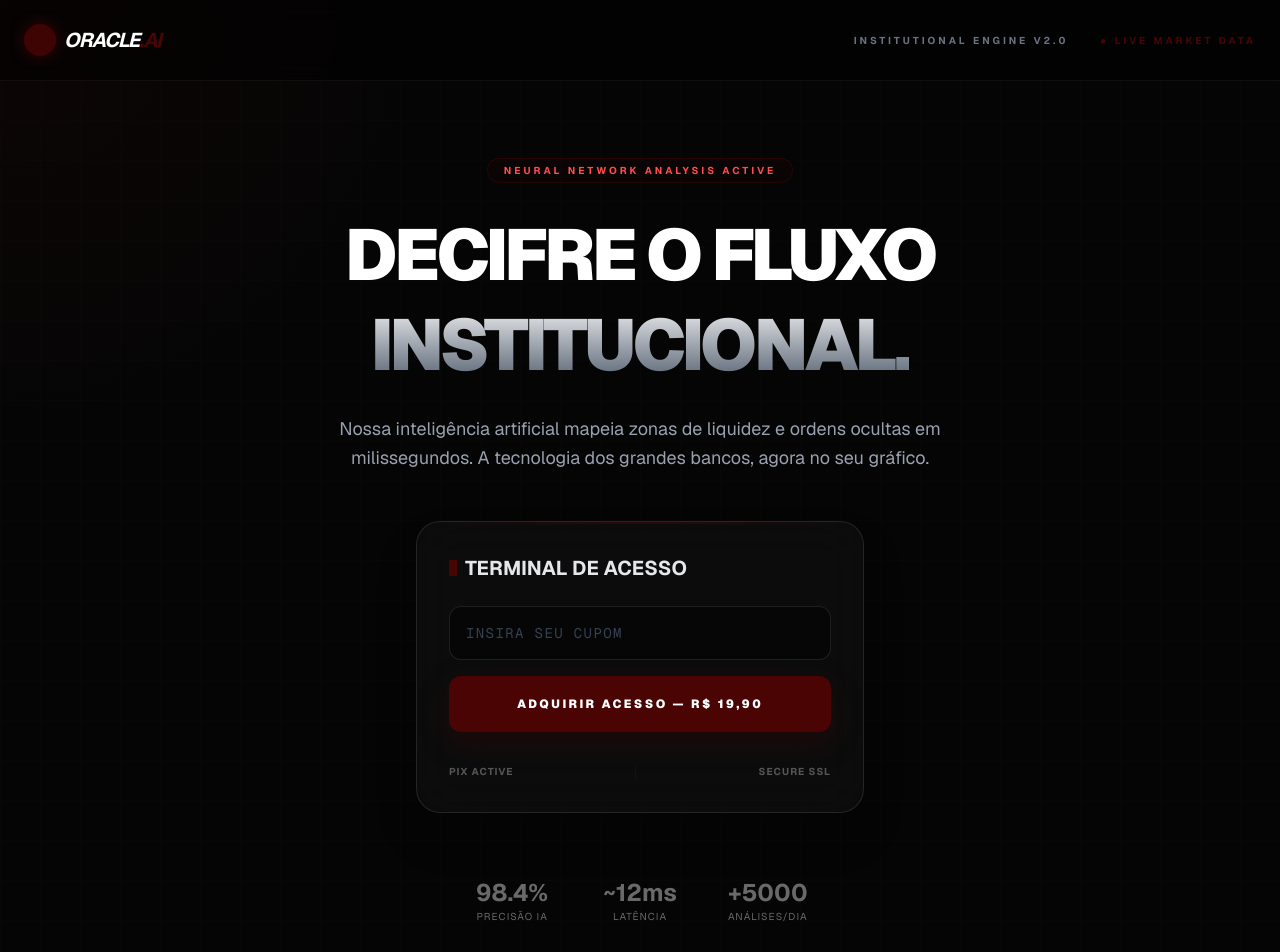
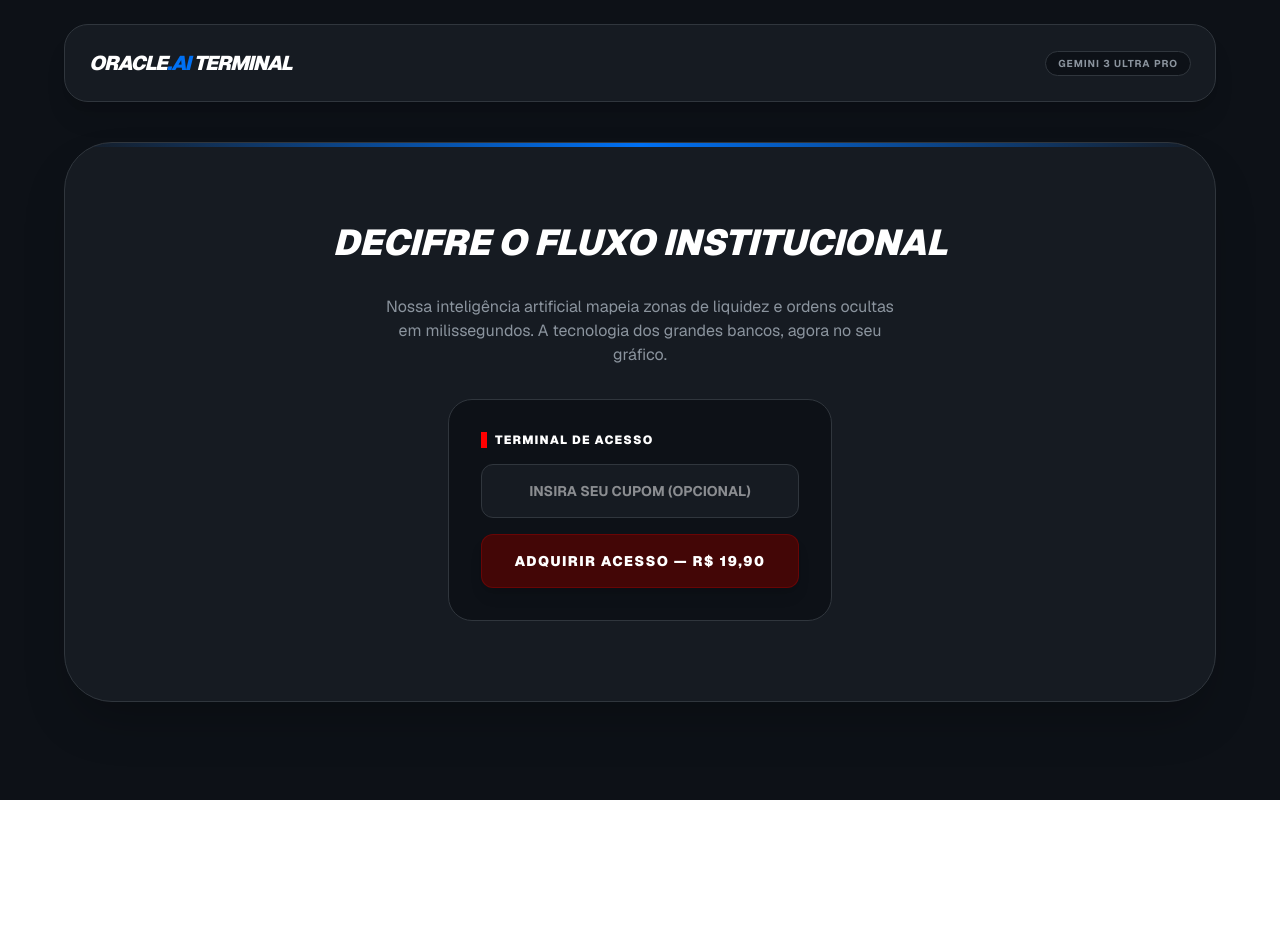
Before and after one commit to cleberifc-cyber/oracle-front, a Next.js app: page / in a window 1280 px wide. Shown: the top 952 px of the page. After the commit the page ends 800 px from the top, so only its background shows below. Built offline with nearby package versions, Linux system fonts and the light colour scheme.

Commit message:
Refactor OracleAIPage to AnalisePage with new logic

```diff
--- a/app/page.tsx
+++ b/app/page.tsx
@@ -1,174 +1,358 @@
 "use client";
+import { useEffect, useState } from "react";
 
-import { useState, useEffect } from "react";
+export default function AnalisePage() {
+  const [analise, setAnalise] = useState<any>(null);
+  const [imagemFinal, setImagemFinal] = useState<string | null>(null);
+  const [loading, setLoading] = useState(false);
+  const [cupom, setCupom] = useState("");
+  const [acessoLiberado, setAcessoLiberado] = useState(false);
+  const [linkPagamento, setLinkPagamento] = useState<string | null>(null);
+  const [statusAcesso, setStatusAcesso] = useState("aguardando");
+  const [mensagemStatus, setMensagemStatus] = useState("Aguardando liberação.");
+  const [codigoVenda, setCodigoVenda] = useState<string | null>(null);
 
-export default function OracleAIPage() {
-  const [cupom, setCupom] = useState("");
-  const [loading, setLoading] = useState(false);
-  const [mensagem, setMensagem] = useState("");
-  const [mousePos, setMousePos] = useState({ x: 0, y: 0 });
+  useEffect(() => {
+    if (typeof window === "undefined") return;
 
-  // Efeito visual de rastro de luz seguindo o mouse
-  useEffect(() => {
-    const handleMouseMove = (e: MouseEvent) => {
-      setMousePos({ x: e.clientX, y: e.clientY });
-    };
-    window.addEventListener("mousemove", handleMouseMove);
-    return () => window.removeEventListener("mousemove", handleMouseMove);
-  }, []);
+    const iniciarValidacao = async () => {
+      const acessoSalvo = sessionStorage.getItem("oracle_acesso_liberado");
+      const codigoSalvo = sessionStorage.getItem("oracle_codigo_venda");
 
-  const handlePagamento = async () => {
-    setLoading(true);
-    setMensagem("");
-    try {
-      const response = await fetch("https://oracle-analises.onrender.com/criar-pagamento", {
-        method: "POST",
-        headers: { "Content-Type": "application/json" },
-        body: JSON.stringify({ cupom: cupom }),
-      });
-      const data = await response.json();
-
-      if (data.init_point === "FREE_ACCESS") {
-        setMensagem("⚡ ACESSO BIOMÉTRICO VALIDADO. REDIRECIONANDO...");
-        // Simulação de redirecionamento para a página de análise
-        setTimeout(() => {
-          alert("Acesso Liberado! Aqui o sistema abriria a análise institucional.");
-        }, 1500);
+      if (acessoSalvo === "true") {
+        setAcessoLiberado(true);
+        setStatusAcesso("liberado");
+        setMensagemStatus("Acesso liberado com sucesso.");
+        if (codigoSalvo) setCodigoVenda(codigoSalvo);
         return;
       }
 
-      if (data.init_point) {
-        window.location.href = data.init_point;
+      const params = new URLSearchParams(window.location.search);
+
+      // Tentativa ampla para capturar possíveis nomes de parâmetro
+      const codigoDetectado =
+        params.get("code") ||
+        params.get("codigo") ||
+        params.get("sale_code") ||
+        params.get("transaction_id") ||
+        params.get("order_nsu") ||
+        params.get("token") ||
+        "";
+
+      if (!codigoDetectado) {
+        return;
+      }
+
+      setLoading(true);
+      setStatusAcesso("verificando");
+      setMensagemStatus("Pagamento identificado. Validando aprovação no servidor...");
+      setCodigoVenda(codigoDetectado);
+
+      try {
+        const res = await fetch(`https://oracle-analises.onrender.com/verificar-venda/${encodeURIComponent(codigoDetectado)}`);
+        const data = await res.json();
+
+        if (res.ok && data.aprovada) {
+          setAcessoLiberado(true);
+          setStatusAcesso("liberado");
+          setMensagemStatus("Pagamento confirmado no servidor. Acesso liberado.");
+          sessionStorage.setItem("oracle_acesso_liberado", "true");
+          sessionStorage.setItem("oracle_codigo_venda", codigoDetectado);
+          window.history.replaceState({}, document.title, "/analise");
         } else {
-        setMensagem("❌ CUPOM EXPIRADO OU INVÁLIDO.");
+          setStatusAcesso("pendente");
+          setMensagemStatus("Pagamento ainda não confirmado pelo servidor. Aguarde alguns segundos e atualize a página.");
         }
-    } catch (error) {
-      setMensagem("❌ FALHA NA CONEXÃO COM O NÚCLEO IA.");
+      } catch (err) {
+        setStatusAcesso("erro");
+        setMensagemStatus("Falha ao validar o pagamento com o servidor.");
       } finally {
         setLoading(false);
       }
     };
 
+    iniciarValidacao();
+  }, []);
+
+  const processarAcesso = async () => {
+    const textoCupom = cupom.trim().toUpperCase();
+
+    if (textoCupom) {
+      setLoading(true);
+
+      try {
+        const validar = await fetch("https://oracle-analises.onrender.com/validar-cupom", {
+          method: "POST",
+          headers: {
+            "Content-Type": "application/json"
+          },
+          body: JSON.stringify({ cupom: textoCupom })
+        });
+
+        const respostaCupom = await validar.json();
+
+        if (validar.ok && respostaCupom.status === "liberado") {
+          setAcessoLiberado(true);
+          setStatusAcesso("liberado");
+          setMensagemStatus("Acesso liberado por cupom.");
+          sessionStorage.setItem("oracle_acesso_liberado", "true");
+          setLoading(false);
+          return;
+        }
+      } catch (err) {
+        // segue para pagamento
+      } finally {
+        setLoading(false);
+      }
+    }
+
+    setLoading(true);
+    setLinkPagamento(null);
+
+    try {
+      const payload = { cupom: cupom.trim() };
+
+      const res = await fetch("https://oracle-analises.onrender.com/criar-pagamento", {
+        method: "POST",
+        headers: {
+          "Content-Type": "application/json"
+        },
+        body: JSON.stringify(payload)
+      });
+
+      const data = await res.json();
+
+      if (res.ok && data.init_point) {
+        setLinkPagamento(data.init_point);
+        window.location.assign(data.init_point);
+      } else {
+        alert("Falha ao gerar checkout PerfectPay: " + JSON.stringify(data));
+      }
+    } catch (err: any) {
+      alert("Falha ao conectar com o servidor de pagamento.");
+    } finally {
+      setLoading(false);
+    }
+  };
+
+  const handleUpload = async (e: any) => {
+    const file = e.target.files[0];
+    if (!file) return;
+
+    setLoading(true);
+    const formData = new FormData();
+    formData.append("file", file);
+
+    try {
+      const res = await fetch("https://oracle-analises.onrender.com/analisar-print-com-desenho", {
+        method: "POST",
+        body: formData
+      });
+
+      const data = await res.json();
+
+      if (data.status === "sucesso") {
+        setAnalise(data.relatorio_completo);
+        setImagemFinal(data.imagem_processada_oracle_sniper);
+      } else {
+        alert("Erro no processamento da imagem.");
+      }
+    } catch (err) {
+      alert("Erro ao conectar com o motor visual.");
+    } finally {
+      setLoading(false);
+    }
+  };
+
+  const resetarSessao = () => {
+    setAcessoLiberado(false);
+    setImagemFinal(null);
+    setAnalise(null);
+    setLinkPagamento(null);
+    setCupom("");
+    setStatusAcesso("aguardando");
+    setMensagemStatus("Sessão resetada.");
+    setCodigoVenda(null);
+
+    sessionStorage.removeItem("oracle_acesso_liberado");
+    sessionStorage.removeItem("oracle_codigo_venda");
+
+    if (typeof window !== "undefined") {
+      window.history.replaceState({}, document.title, "/analise");
+    }
+  };
+
   return (
-    <div className="relative min-h-screen bg-[#050505] text-white overflow-hidden font-sans selection:bg-[#4a0404]">
+    <div className="min-h-screen bg-[#0d1117] text-[#e6edf3] font-sans p-6">
+      <div className="max-w-6xl mx-auto space-y-10">
 
-      {/* BACKGROUND COM GRID E GRÁFICOS - CORRIGIDO PARA VERCEL */}
-      <div
-        className="absolute inset-0 z-0 opacity-20"
-        style={{
-          backgroundImage: `linear-gradient(#111 1px, transparent 1px), linear-gradient(90deg, #111 1px, transparent 1px)`,
-          backgroundSize: '40px 40px'
-        }}
-      />
+        <header className="bg-[#161b22] p-6 rounded-3xl border border-[#30363d] flex justify-between items-center shadow-xl">
+          <h1 className="text-xl font-black italic text-white uppercase tracking-tighter">
+            Oracle<span className="text-[#0070f3]">.AI</span> Terminal
+          </h1>
+          <div className="text-[10px] text-[#8b949e] font-bold uppercase tracking-widest bg-[#0d1117] px-3 py-1 rounded-full border border-[#30363d]">
+            Gemini 3 Ultra Pro
+          </div>
+        </header>
 
-      {/* EFEITO DE LUZ RADIAL (SEGUE O MOUSE) */}
-      <div className="pointer-events-none absolute inset-0 z-10 opacity-30 transition-opacity duration-300"
-           style={{ background: `radial-gradient(600px at ${mousePos.x}px ${mousePos.y}px, rgba(74, 4, 4, 0.4), transparent 80%)` }} />
-
-      {/* HEADER NAVBAR */}
-      <nav className="relative z-20 flex justify-between items-center p-6 max-w-7xl mx-auto border-b border-white/5 bg-black/50 backdrop-blur-md">
-        <div className="flex items-center gap-2">
-          <div className="w-8 h-8 bg-[#4a0404] rounded-full animate-pulse shadow-[0_0_15px_#4a0404]" />
-          <span className="font-bold text-xl tracking-tighter italic">ORACLE<span className="text-[#4a0404]">.AI</span></span>
-        </div>
-        <div className="hidden md:flex gap-8 text-[10px] font-bold tracking-[0.3em] text-gray-500 uppercase">
-          <span>Institutional Engine V2.0</span>
-          <span className="text-[#4a0404] animate-pulse">● Live Market Data</span>
-        </div>
-      </nav>
-
-      <main className="relative z-20 flex flex-col items-center justify-center pt-20 px-6">
-
-        {/* BADGE IA */}
-        <div className="mb-6 px-4 py-1 border border-[#4a0404]/50 rounded-full bg-[#4a0404]/10 text-[#ff4d4d] text-[10px] font-bold tracking-[0.3em] uppercase animate-bounce">
-          Neural Network Analysis Active
-        </div>
-
-        {/* TEXTO PRINCIPAL */}
-        <h1 className="text-5xl md:text-7xl font-black text-center mb-6 leading-tight tracking-tighter">
-          DECIFRE O FLUXO <br />
-          <span className="text-transparent bg-clip-text bg-gradient-to-b from-white to-gray-600">
-            INSTITUCIONAL.
-          </span>
-        </h1>
-
-        <p className="max-w-2xl text-center text-gray-400 text-lg mb-12 leading-relaxed">
+        {!acessoLiberado && !imagemFinal && !loading && !linkPagamento && (
+          <div className="bg-[#161b22] border border-[#30363d] rounded-[48px] p-20 text-center space-y-8 shadow-2xl relative overflow-hidden">
+            <div className="absolute top-0 left-0 w-full h-1 bg-gradient-to-r from-transparent via-[#0070f3] to-transparent"></div>
+            <h2 className="text-4xl font-black text-white italic">DECIFRE O FLUXO INSTITUCIONAL</h2>
+            <p className="text-[#8b949e] max-w-lg mx-auto">
               Nossa inteligência artificial mapeia zonas de liquidez e ordens ocultas em milissegundos.
               A tecnologia dos grandes bancos, agora no seu gráfico.
             </p>
 
-        {/* CARD DE ACESSO (GLASSMORPHISM) */}
-        <div className="w-full max-w-md bg-white/[0.03] border border-white/10 backdrop-blur-xl p-8 rounded-3xl shadow-2xl relative overflow-hidden group">
-          <div className="absolute top-0 left-0 w-full h-[2px] bg-gradient-to-r from-transparent via-[#4a0404] to-transparent opacity-50" />
+            <div className="max-w-sm mx-auto space-y-4 bg-[#0d1117] p-8 rounded-3xl border border-[#30363d]">
+              <div className="flex items-center gap-2 mb-4">
+                <div className="w-1.5 h-4 bg-[red]"></div>
+                <span className="text-xs font-black tracking-widest text-white uppercase">
+                  Terminal de Acesso
+                </span>
+              </div>
 
-          <div className="relative z-10">
-            <h2 className="text-xl font-bold mb-6 flex items-center gap-2 text-gray-200">
-              <span className="w-2 h-4 bg-[#4a0404] block" />
-              TERMINAL DE ACESSO
-            </h2>
-
-            <div className="space-y-4">
               <input
                 type="text"
-                placeholder="INSIRA SEU CUPOM"
+                placeholder="INSIRA SEU CUPOM (OPCIONAL)"
                 value={cupom}
                 onChange={(e) => setCupom(e.target.value)}
-                className="w-full bg-black/50 border border-white/10 p-4 rounded-xl text-white focus:border-[#4a0404] outline-none transition-all placeholder:text-gray-700 font-mono text-sm tracking-widest uppercase"
+                className="w-full bg-[#161b22] border border-[#30363d] p-4 rounded-xl text-center text-white outline-none focus:border-[#0070f3] text-sm font-bold uppercase"
               />
 
               <button
-                onClick={handlePagamento}
-                disabled={loading}
-                className={`w-full py-5 rounded-xl font-black text-xs tracking-[0.2em] uppercase transition-all flex items-center justify-center gap-3 ${
-                  cupom.toUpperCase() === "FREE1"
-                    ? "bg-white text-black hover:bg-gray-200"
-                    : "bg-[#4a0404] text-white hover:bg-[#630606] shadow-[0_10px_30px_rgba(74,4,4,0.3)]"
-                }`}
+                onClick={processarAcesso}
+                className="w-full bg-[#430606] hover:bg-[#5a0808] border border-[red]/20 text-white font-black py-4 rounded-xl transition-all shadow-lg text-sm tracking-widest"
               >
-                {loading ? (
-                  <div className="w-5 h-5 border-2 border-current border-t-transparent rounded-full animate-spin" />
-                ) : (
-                  cupom.toUpperCase() === "FREE1" ? "INICIAR SESSÃO GRATUITA" : "ADQUIRIR ACESSO — R$ 19,90"
-                )}
+                ADQUIRIR ACESSO — R$ 19,90
               </button>
             </div>
 
-            {mensagem && (
-              <p className="mt-4 text-center text-[10px] font-bold tracking-widest text-[#ff4d4d] animate-pulse uppercase">
-                {mensagem}
+            {(statusAcesso === "pendente" || statusAcesso === "erro") && (
+              <div className="max-w-xl mx-auto mt-6 bg-[#0b1220] border border-[#30363d] rounded-2xl p-4">
+                <p className={`text-sm font-bold ${statusAcesso === "erro" ? "text-[red]" : "text-[#f0b90b]"}`}>
+                  {mensagemStatus}
+                </p>
+                {codigoVenda && (
+                  <p className="text-xs text-[#8b949e] mt-2">
+                    Código detectado: {codigoVenda}
                   </p>
                 )}
+              </div>
+            )}
+          </div>
+        )}
 
-            <div className="mt-8 flex justify-between items-center grayscale opacity-30 group-hover:opacity-100 transition-opacity">
-               <span className="text-[10px] font-bold tracking-widest uppercase">Pix Active</span>
-               <div className="h-4 w-[1px] bg-white/10" />
-               <span className="text-[10px] font-bold tracking-widest uppercase">Secure SSL</span>
+        {loading && (
+          <div className="flex flex-col items-center justify-center py-32 space-y-6">
+            <div className="w-16 h-16 border-4 border-[#30363d] border-t-[#0070f3] rounded-full animate-spin"></div>
+            <div className="text-[#0070f3] font-black tracking-widest text-sm animate-pulse uppercase">
+              VALIDANDO ACESSO NO SERVIDOR...
             </div>
+            <p className="text-[#8b949e] text-sm text-center max-w-md">
+              {mensagemStatus}
+            </p>
+          </div>
+        )}
+
+        {linkPagamento && !loading && (
+          <div className="bg-[#161b22] border border-[#00ff7f]/30 rounded-[48px] p-20 text-center space-y-8 shadow-[0_0_50px_rgba(0,255,127,0.05)] relative overflow-hidden animate-in zoom-in duration-500">
+            <h2 className="text-4xl font-black text-white italic">CHECKOUT LIBERADO</h2>
+            <p className="text-[#8b949e] max-w-md mx-auto">
+              Seu acesso foi preparado. Clique no botão abaixo para prosseguir com o pagamento seguro.
+            </p>
+            <a
+              href={linkPagamento}
+              className="inline-block w-full max-w-sm bg-[#00ff7f] hover:bg-[#00cc66] text-black font-black py-5 rounded-xl transition-all shadow-lg uppercase tracking-widest text-sm"
+            >
+              FINALIZAR PAGAMENTO
+            </a>
+          </div>
+        )}
+
+        {acessoLiberado && !imagemFinal && !loading && !linkPagamento && (
+          <div className="space-y-6">
+            <div className="bg-[#161b22] border border-[#00ff7f]/20 rounded-3xl px-6 py-4 flex items-center justify-between shadow-xl">
+              <div>
+                <p className="text-[10px] text-[#00ff7f] uppercase font-black tracking-widest mb-1">
+                  Status do Terminal
+                </p>
+                <h3 className="text-lg font-black text-white uppercase italic">
+                  Acesso liberado com sucesso
+                </h3>
+                <p className="text-xs text-[#8b949e] mt-2">{mensagemStatus}</p>
+                {codigoVenda && (
+                  <p className="text-xs text-[#8b949e] mt-1">Código da venda: {codigoVenda}</p>
+                )}
+              </div>
+
+              <button
+                onClick={resetarSessao}
+                className="bg-[#0d1117] border border-[#30363d] text-white px-4 py-2 rounded-xl text-[10px] font-black tracking-widest uppercase"
+              >
+                Resetar Sessão
+              </button>
+            </div>
+
+            <div className="bg-[#161b22] border border-[#30363d] border-dashed rounded-[48px] p-24 flex flex-col items-center justify-center relative cursor-pointer group shadow-2xl hover:border-[#0070f3] transition-colors duration-300">
+              <input
+                type="file"
+                onChange={handleUpload}
+                className="absolute inset-0 opacity-0 cursor-pointer z-10"
+              />
+              <div className="w-20 h-20 bg-[#0d1117] rounded-full flex items-center justify-center mb-6 group-hover:scale-110 transition-transform">
+                <span className="text-3xl">🔭</span>
+              </div>
+              <h2 className="text-2xl font-black text-white uppercase italic">Scanner Ativo</h2>
+              <p className="text-[#8b949e] text-sm mt-3 text-center max-w-sm">
+                Arraste seu gráfico para análise.
+              </p>
+            </div>
+          </div>
+        )}
+
+        {imagemFinal && analise && !linkPagamento && (
+          <div className="space-y-6 pb-20 animate-in fade-in zoom-in-95 duration-500">
+            <div className="bg-[#161b22] border border-[#30363d] p-6 rounded-3xl flex justify-between items-center shadow-lg">
+              <div>
+                <p className="text-[10px] text-[#8b949e] uppercase font-black tracking-widest mb-1">
+                  Sinal
+                </p>
+                <h3
+                  className={`text-3xl font-black italic uppercase ${
+                    analise.direcao.includes("COMPRA") ? "text-[#00ff7f]" : "text-[red]"
+                  }`}
+                >
+                  {analise.direcao}
+                </h3>
               </div>
             </div>
 
-        {/* FOOTER STATS */}
-        <div className="mt-16 grid grid-cols-2 md:grid-cols-3 gap-12 text-center opacity-40">
-            <div>
-                <p className="text-2xl font-bold">98.4%</p>
-                <p className="text-[10px] uppercase tracking-widest">Precisão IA</p>
+            <div className="relative rounded-3xl overflow-hidden border border-[#30363d] bg-[#161b22] p-2 shadow-xl max-w-4xl mx-auto">
+              <img src={imagemFinal} className="w-full h-auto rounded-[22px]" alt="Análise" />
             </div>
-            <div>
-                <p className="text-2xl font-bold">~12ms</p>
-                <p className="text-[10px] uppercase tracking-widest">Latência</p>
-            </div>
-            <div className="hidden md:block">
-                <p className="text-2xl font-bold">+5000</p>
-                <p className="text-[10px] uppercase tracking-widest">Análises/Dia</p>
+
+            <div className="bg-[#161b22] border border-[#30363d] p-8 rounded-3xl max-w-4xl mx-auto text-center">
+              <p className="text-[10px] text-[#0070f3] uppercase font-black tracking-widest mb-4">
+                Laudo Técnico Institucional (SMC)
+              </p>
+              <p className="text-[#e6edf3] text-sm leading-relaxed">
+                {analise.justificativa_completa_institucional}
+              </p>
+              <button
+                onClick={() => {
+                  setImagemFinal(null);
+                  setAnalise(null);
+                }}
+                className="mt-8 bg-[#0d1117] border border-[#30363d] text-white px-6 py-3 rounded-xl text-xs font-black tracking-widest uppercase"
+              >
+                Nova Análise
+              </button>
             </div>
           </div>
-      </main>
+        )}
 
-      <footer className="relative z-20 py-20 text-center">
-         <p className="text-[9px] text-gray-700 tracking-[0.5em] uppercase">
-           Oracle Senna Intelligence © 2026 • Institutional Trading Technology
-         </p>
-      </footer>
+      </div>
     </div>
   );
 }
```
Lines whose indentation alone changed are shown as unchanged.
